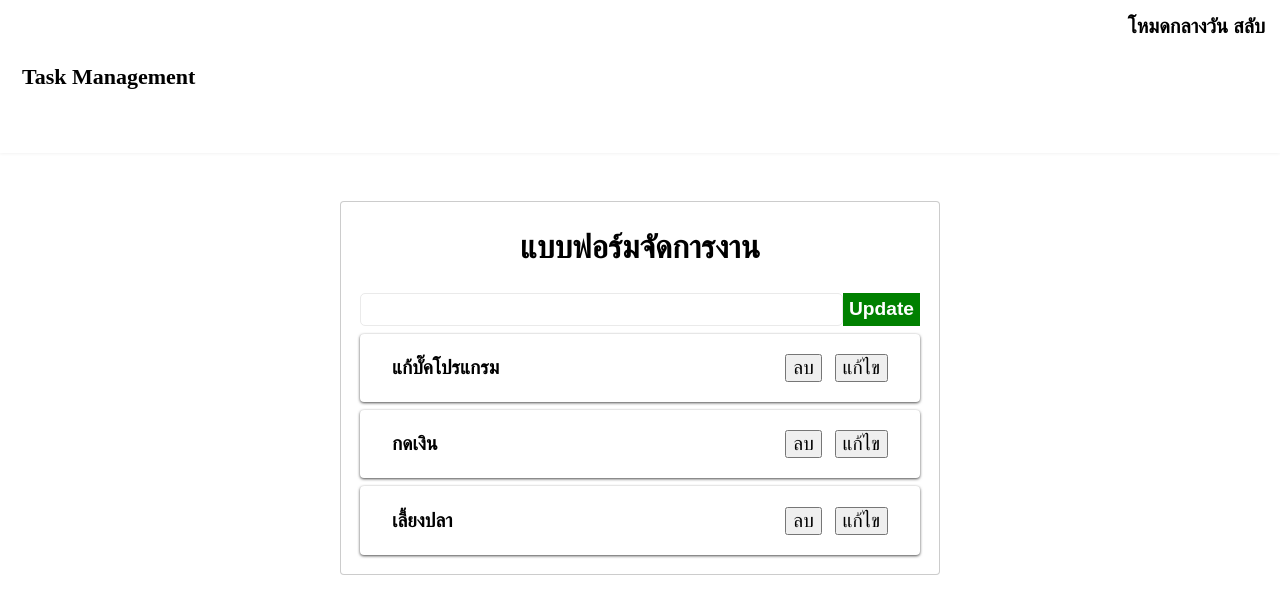
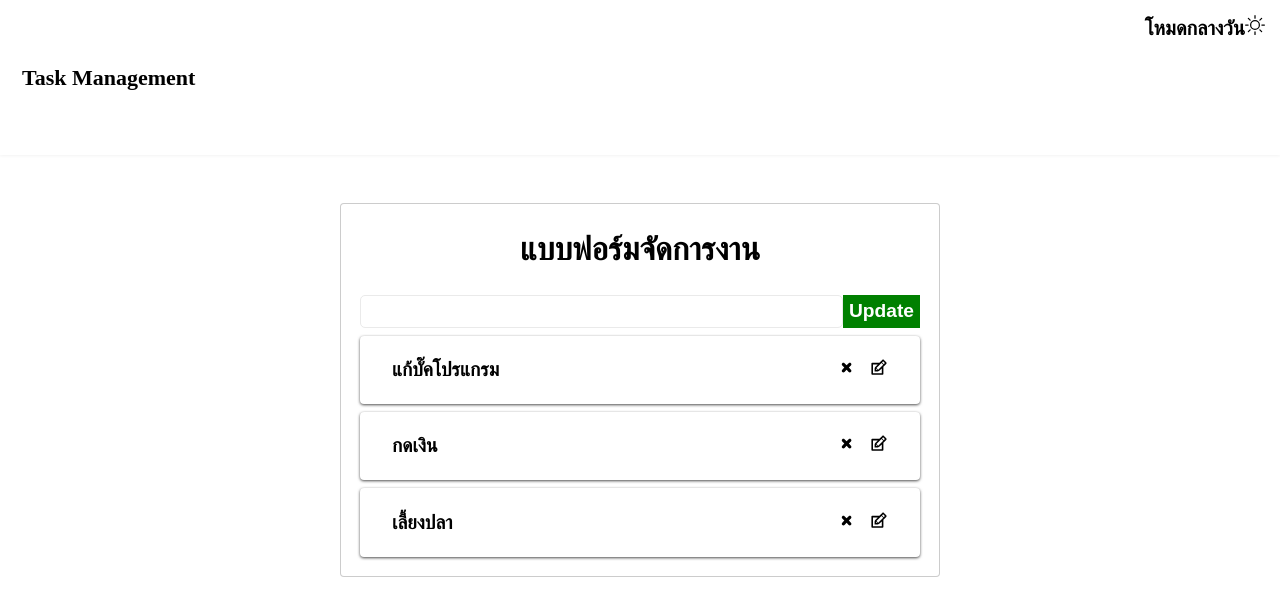
Before and after one commit to NateeRudkui/react-task-app, a React (Create React App) app: page / in a window 1280 px wide. Shown: the top 616 px of the page. Built offline with nearby package versions, Linux system fonts and the light colour scheme.

Commit message:
✅ : change text to be icon

```diff
--- a/package.json
+++ b/package.json
@@ -8,6 +8,7 @@
     "@testing-library/user-event": "^13.5.0",
     "react": "^18.2.0",
     "react-dom": "^18.2.0",
+    "react-icons": "^4.11.0",
     "react-scripts": "5.0.1",
     "web-vitals": "^2.1.4"
   },
--- a/src/components/Header.js
+++ b/src/components/Header.js
@@ -1,4 +1,5 @@
 import "./Header.css";
+import { BsSun, BsFillMoonFill } from "react-icons/bs";
 export default function Header(props) {
   const { theam, setTheam } = props;
   function toggletheam() {
@@ -11,8 +12,10 @@ export default function Header(props) {
         <span>Task Management</span>
       </div>
       <div className="theme-container">
-        <span>{theam === "light" ? "โหมดกลางวัน" : "โหมดกลางคืน"}</span>
-        <span onClick={toggletheam}> สลับ</span>
+        <span>{theam === "light" ? "โหมดกลางวัน" : "โหมดกลางคืน "}</span>
+        <span className="icon " onClick={toggletheam}>
+          {theam === "light" ? <BsSun /> : <BsFillMoonFill />}
+        </span>
       </div>
     </header>
   );
--- a/src/components/Item.js
+++ b/src/components/Item.js
@@ -1,16 +1,13 @@
 import "./Item.css";
+import { TiTimes, TiEdit } from "react-icons/ti";
 export default function Item(props) {
   const { data, deleteTask, editTask } = props;
   return (
     <div className="list-item">
       <p className="title">{data.title}</p>
       <div className="button-container">
-        <button className="btn" onClick={() => deleteTask(data.id)}>
-          ลบ
-        </button>
-        <button className="btn" onClick={() => editTask(data.id)}>
-          แก้ไข
-        </button>
+        <TiTimes className="btn" onClick={() => deleteTask(data.id)} />
+        <TiEdit className="btn" onClick={() => editTask(data.id)} />
       </div>
     </div>
   );
```
Also changed, not shown: 1 other file (tests, documents, lock files or other folders).
